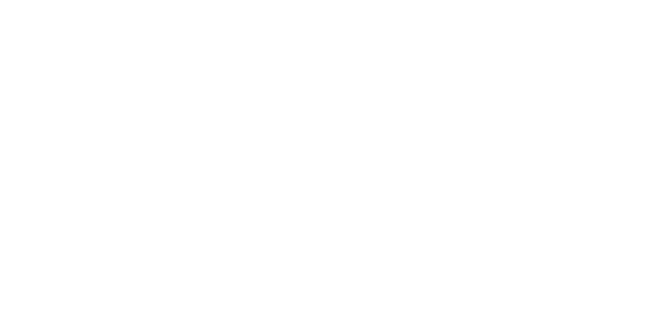
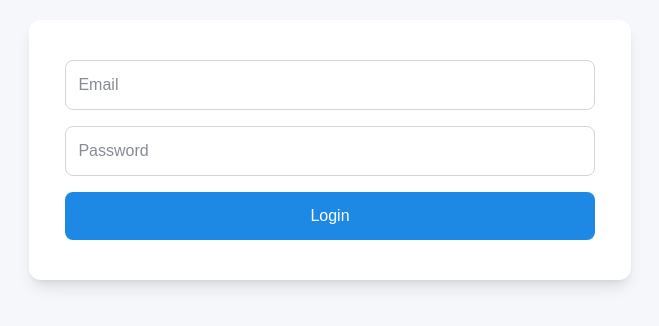
Before and after one commit to ehis-io/chat-assistan-frontend, a Next.js app: page /login in a window 1280 px wide. Shown: the part 250-576 px from the top of the page, without its empty margins (310-969 px from the left). Built offline with nearby package versions, Linux system fonts and the light colour scheme.

Commit message:
login page

```diff
--- a/app/login/page.tsx
+++ b/app/login/page.tsx
@@ -1,7 +1,14 @@
 export default function Login() {
   return (
-    <div className="flex min-h-screen items-center justify-center bg-zinc-50 font-sans dark:bg-black">
-      <main className="flex min-h-screen w-full max-w-3xl flex-col items-center justify-between py-32 px-16 bg-white dark:bg-black sm:items-start">
+    <div className="flex min-h-screen items-center justify-center bg-[var(--background-color)]">
+      <main className="flex min-h-fit w-fit max-w-3xl flex-col items-center justify-between py-10 px-9 bg-[var(--foreground-color)] shadow-lg rounded-xl">
+        <form>
+          <input type="email" name="email" placeholder="Email" required className="mb-4 w-full rounded-lg border border-gray-300 p-3 text-gray-900 dark:bg-gray-800 dark:text-white" />
+          <input type="password" name="password" placeholder="Password" required className="mb-4 w-full rounded-lg border border-gray-300 p-3 text-gray-900 dark:bg-gray-800 dark:text-white" />
+          <button type="submit" className="w-full rounded-lg bg-[var(--primary-color)] p-3 text-white hover:bg-blue-700 focus:outline-none focus:ring-2 focus:ring-blue-500 focus:ring-offset-2">
+            Login
+          </button>
+        </form>
 
       </main>
     </div>
```
